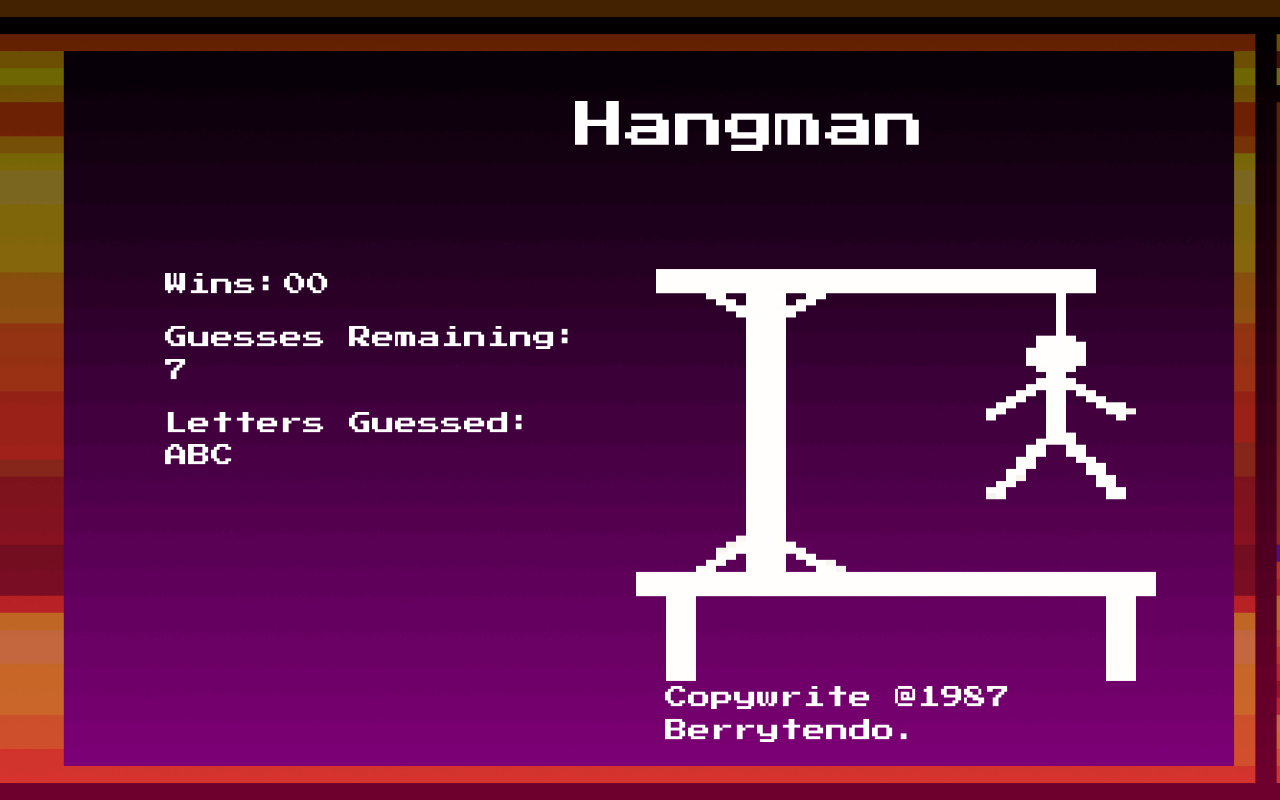
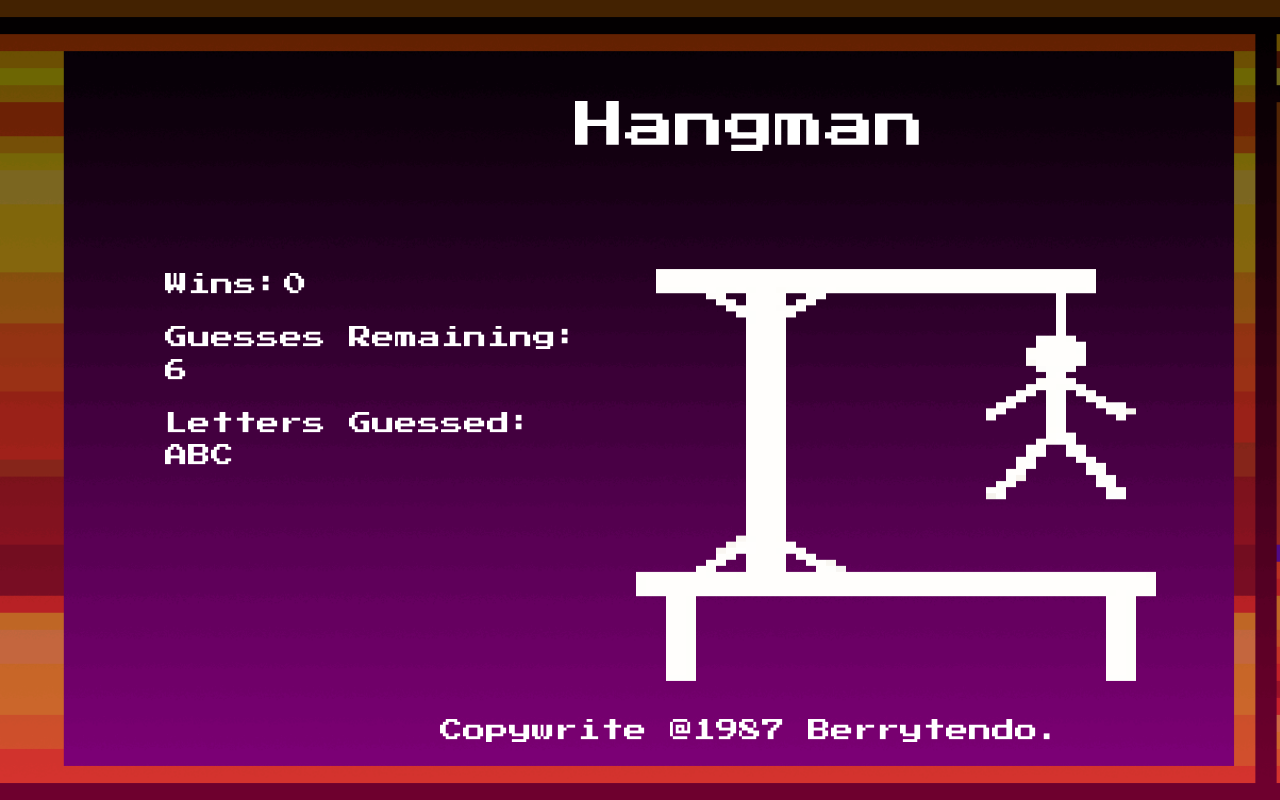
Before and after one commit to jonpber/Hangman-Game, a plain HTML site: page index.html in a window 1280 px wide. Drawn offline with nearby package versions, Linux system fonts and the light colour scheme.

Commit message:
onLoad event working with JS; JS file created.

```diff
--- a/assets/css/style.css
+++ b/assets/css/style.css
@@ -34,8 +34,6 @@ p {
 
 footer {
 	bottom: 52px;
-    margin-left: 500px;
-    /* left: 34%; */
-    /* text-align: center; */
+    margin-left: 275px;
     position: absolute;
 }
--- /dev/null
+++ b/assets/javascript/game.js
@@ -0,0 +1,13 @@
+var wins, remGuesses, letGuessed;
+
+wins = 0;
+
+remGuesses = 6;
+
+letGuessed = "ABC";
+
+function onLoad () {
+	document.getElementById("numberOfWins").innerHTML = wins;
+	document.getElementById("guessesRem").innerHTML = remGuesses;
+	document.getElementById("lettersGuessed").innerHTML = letGuessed;
+}
--- a/index.html
+++ b/index.html
@@ -28,10 +28,10 @@
 		</div>
 
 		<div class="row">
-			<div class="col-xs-5">
+			<div class="col-xs-5 col-lg-5">
 				<div class="row">
 					<div class="col-xs-12">
-						<p>Wins:</p> <p>00</p>
+						<p>Wins:</p> <p id="numberOfWins">00</p>
 					</div>
 				</div>
 
@@ -39,7 +39,7 @@
 
 				<div class="row">
 					<div class="col-xs-12">
-						<p>Guesses Remaining:</p> <p>7</p>
+						<p>Guesses Remaining:</p> <p id="guessesRem">0</p>
 					</div>
 				</div>
 
@@ -47,12 +47,12 @@
 
 				<div class="row">
 					<div class="col-xs-12">
-						<p>Letters Guessed:</p> <p>ABC</p>
+						<p>Letters Guessed:</p> <p id="lettersGuessed">0</p>
 					</div>
 				</div>
 			</div>
 
-			<div class="col-xs-7">
+			<div class="col-xs-7 col-lg-7">
 				<div class="row">
 					<div class="col-xs-12">
 						<img src="assets/images/stickman.png" alt="stickman">
@@ -63,7 +63,7 @@
 	</div>
 
 	<footer>
-		<p> Copywrite @1987 Berrytendo. </p>
+		<p> Copywrite @1987 Berrytendo.</p>
 	</footer>
 
 
@@ -72,6 +72,10 @@
 		<!-- Latest compiled and minified JavaScript -->
 	<script src="https://maxcdn.bootstrapcdn.com/bootstrap/3.3.7/js/bootstrap.min.js" integrity="sha384-Tc5IQib027qvyjSMfHjOMaLkfuWVxZxUPnCJA7l2mCWNIpG9mGCD8wGNIcPD7Txa" crossorigin="anonymous"></script>
 
+	<script src="assets/javascript/game.js"></script>
+
+	<script>onLoad()</script>
+
 
 </body>
 </html>
```
